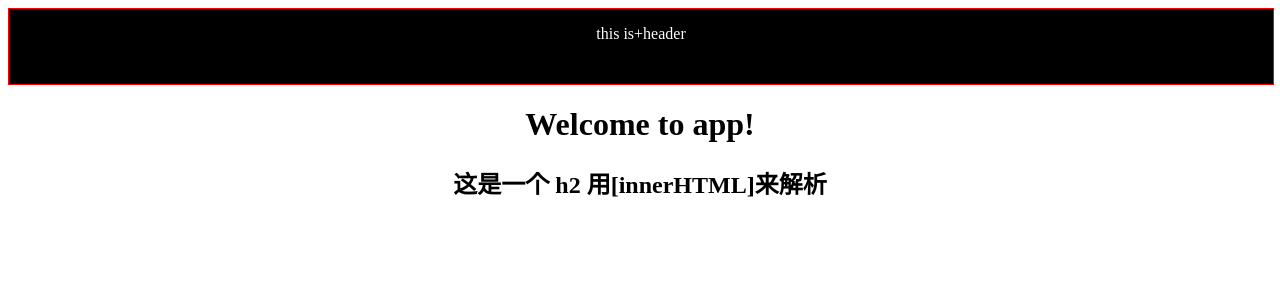
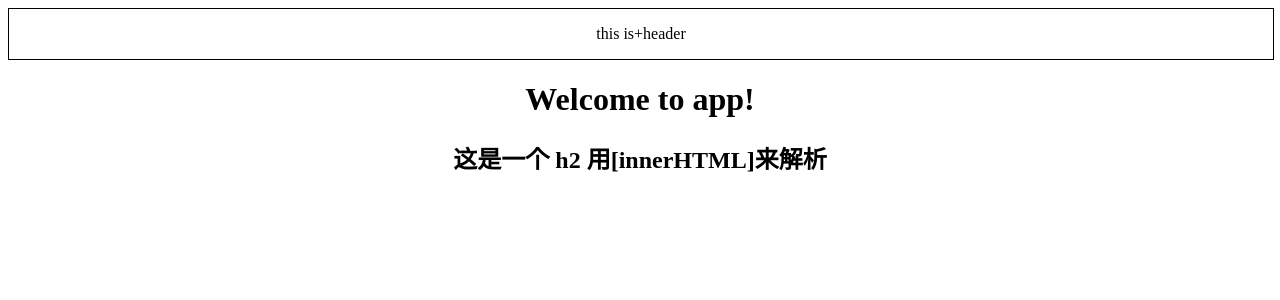
Before and after one commit to caihech/ng6_webapp, an Angular app in the folder myApp/: page / in a window 1280 px wide. Shown: the top 300 px of the page. Built offline with nearby package versions, Linux system fonts and the light colour scheme.

Commit message:
update header css

```diff
--- a/myApp/src/app/components/header/header.component.css
+++ b/myApp/src/app/components/header/header.component.css
@@ -1,11 +1,9 @@
 header{
     width: 100%;
-    height: 75px;
-    border:1px solid red;
-    background-color: black;
-
+    height: 50px;
+    border:1px solid black;
 }
 header p{
-    color: #fff;
+    color: black;
     text-align: center;
 }
```
